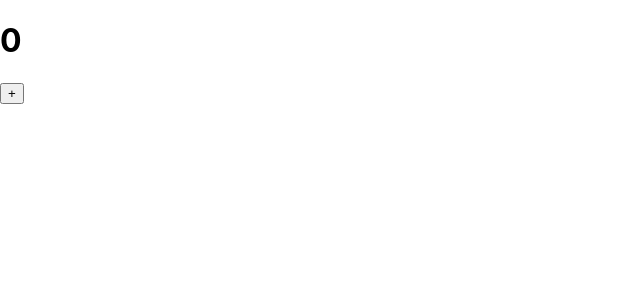
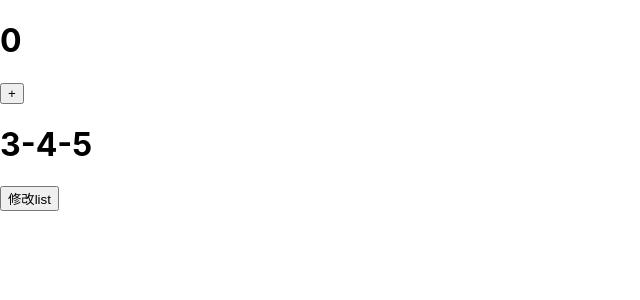
Before and after one commit to ZimTang/react-demo, a React (Create React App) app: page / in a window 1280 px wide. Shown: the top 300 px of the page, without its empty margins (0-640 px from the left). Built offline with nearby package versions, Linux system fonts and the light colour scheme.

Commit message:
feat: computed

```diff
--- a/src/App.jsx
+++ b/src/App.jsx
@@ -1,5 +1,6 @@
 import React from "react";
 import counterStore from "./store/counter";
+import listStore from "./store/list";
 import { observer } from "mobx-react-lite";
 
 function App() {
@@ -7,6 +8,8 @@ function App() {
     <div>
       <h1>{counterStore.count}</h1>
       <button onClick={counterStore.addCount}>+</button>
+      <h1>{listStore.filterList.join("-")}</h1>
+      <button onClick={listStore.addList}>修改list</button>
     </div>
   );
 }
--- /dev/null
+++ b/src/store/list.js
@@ -0,0 +1,20 @@
+import { makeAutoObservable } from "mobx";
+
+class ListStore {
+  list = [1, 2, 3, 4, 5];
+  constructor() {
+    makeAutoObservable(this);
+  }
+
+  get filterList() {
+    return this.list.filter((item) => item > 2);
+  }
+
+  addList = () => {
+    this.list.push(6, 7, 8);
+  };
+}
+
+const listStore = new ListStore();
+
+export default listStore;
```
